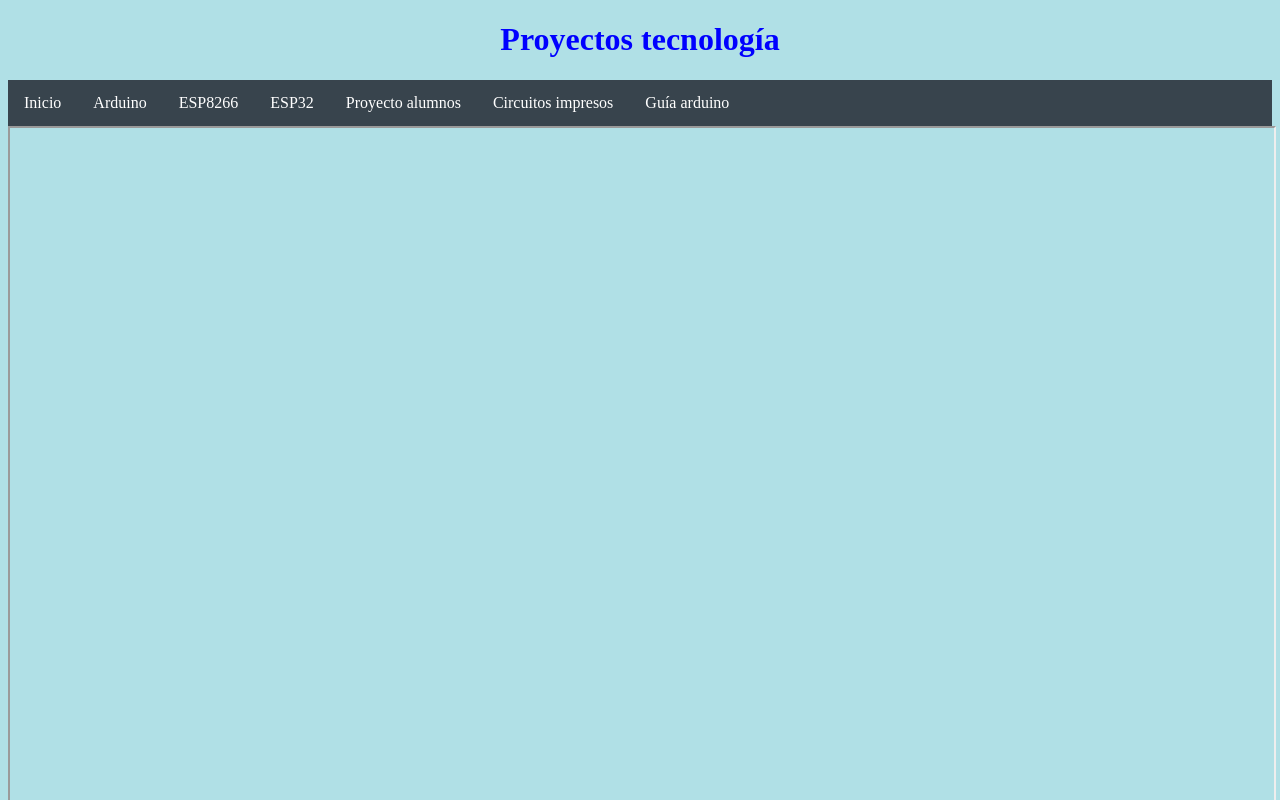
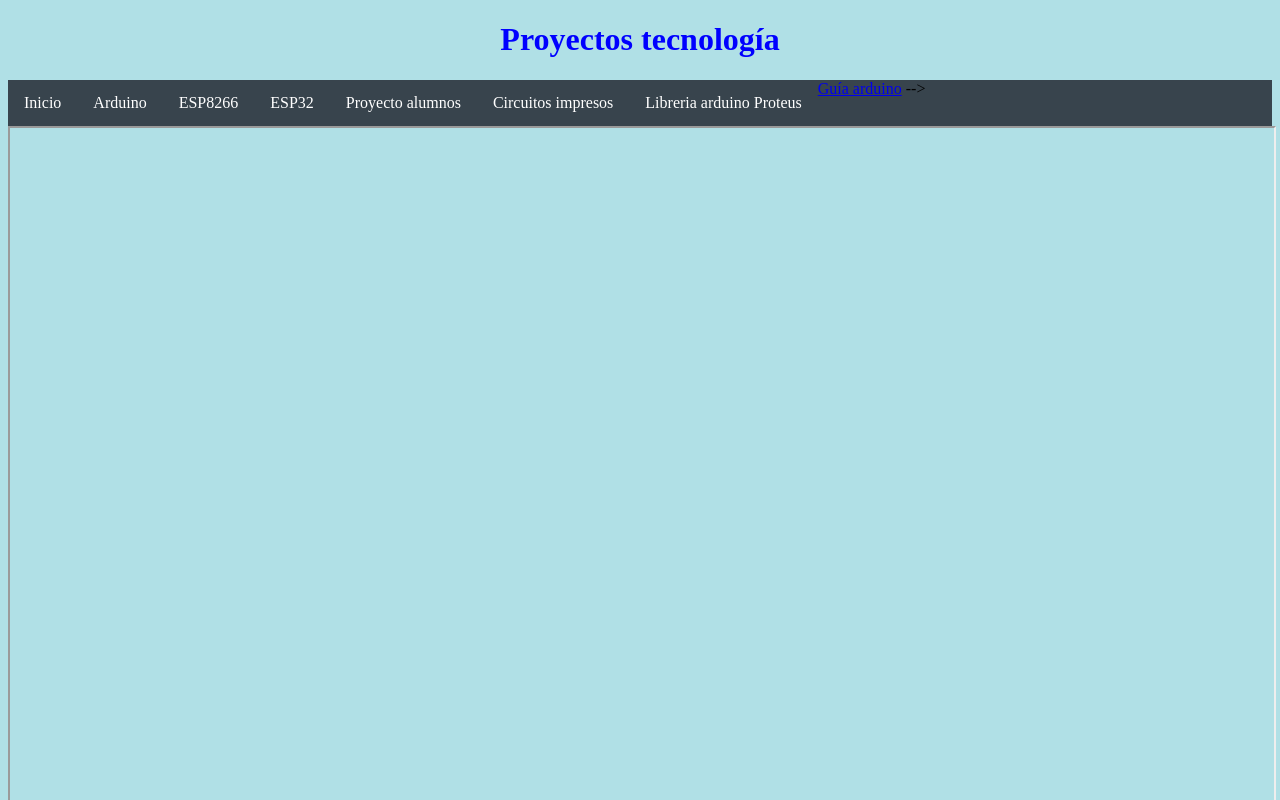
Before and after one commit to tecnouni/ProyectosUniab, a plain HTML site: page index.html in a window 1280 px wide. Shown: the top 800 px of the page. Drawn offline with Linux system fonts and the light colour scheme.

Commit message:
Update index.html

```diff
--- a/index.html
+++ b/index.html
@@ -210,7 +210,9 @@ document.getElementById("id_iframe").src = vpagina ;// "https://gestionbibliotec
   </li>
 
     <li><a href="javascript:f_iframe('circuitos impresos.pdf')">Circuitos impresos</a></li>
-    <li><a href="javascript:f_iframe('doc/)">Guía arduino</a></li>
+ <! --    <li><a href="javascript:f_iframe('doc/)">Guía arduino</a></li> -->
+   <li><a href="javascript:f_iframe('https://blogembarcado.blogspot.com/p/index.html')">Libreria arduino Proteus</a></li>
+
 </ul>
 
  <center>
```
